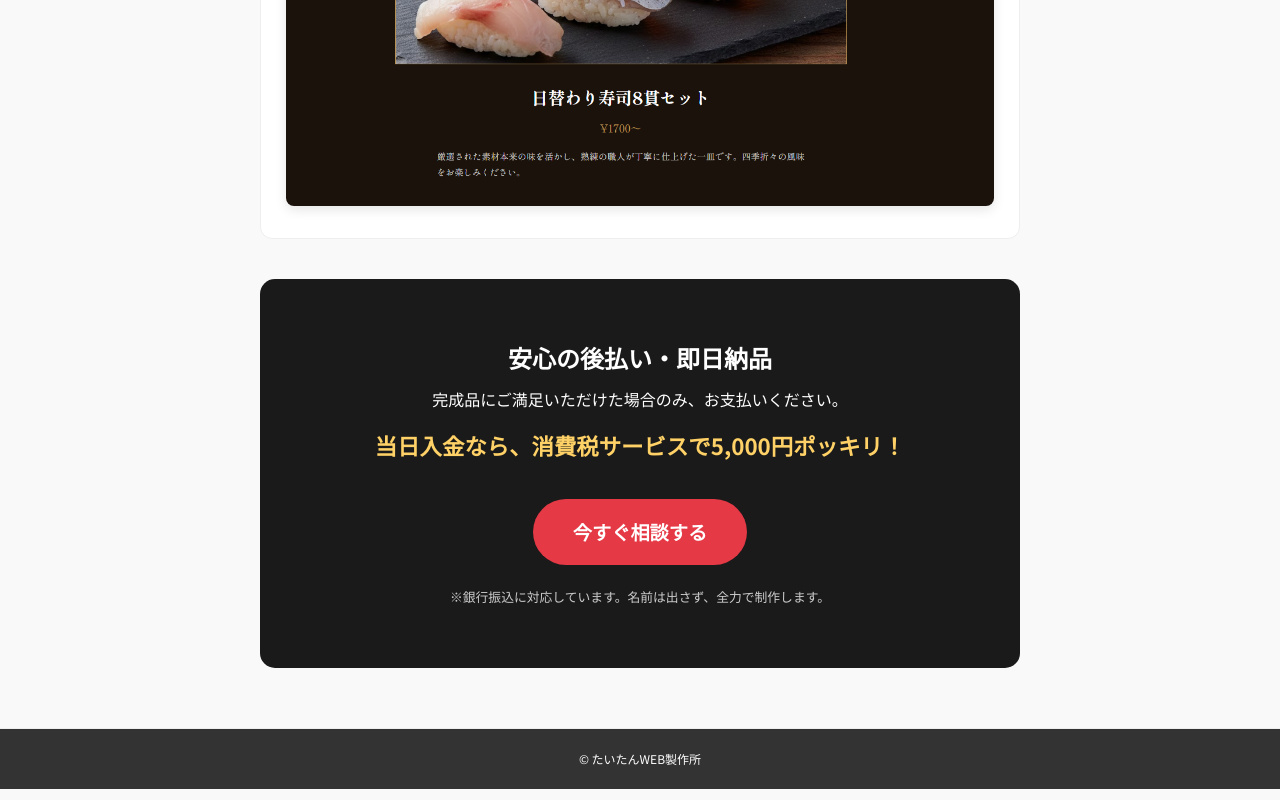
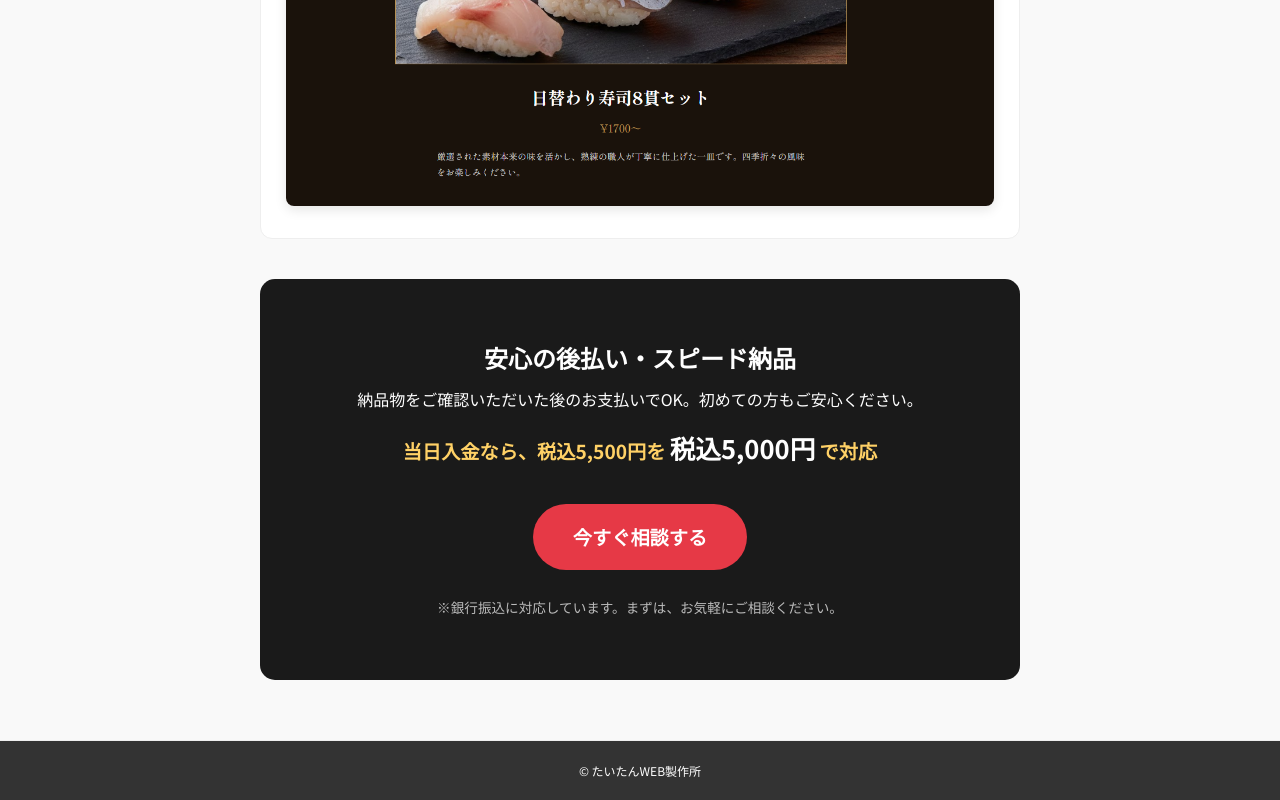
Before and after one commit to taitan-web/portfolio, a plain HTML site: page service.html in a window 1280 px wide. Shown: the part 4147-4947 px from the top of the page. Drawn offline with Linux system fonts and the light colour scheme.

Commit message:
Add files via upload

```diff
--- a/service.html
+++ b/service.html
@@ -16,10 +16,11 @@
         .step-item { background: white; padding: 25px; border-radius: 12px; border: 1px solid #eee; text-align: center; margin-bottom: 40px; }
         .step-num { font-weight: bold; color: #e63946; font-size: 1.2rem; display: block; margin-bottom: 10px; }
 
-        /* 最下部の黒いボックスを完全再現 */
+        /* 黒ボックスのデザイン */
         .cta-section { text-align: center; padding: 60px 20px; background: #1a1a1a; color: white; border-radius: 15px; margin: 40px 0; }
         .cta-btn { display: inline-block; background: #e63946; color: white; padding: 18px 40px; text-decoration: none; border-radius: 50px; font-weight: bold; font-size: 1.2rem; margin-top: 20px; transition: 0.3s; }
-        .special-note { font-size: 0.8rem; margin-top: 20px; color: #ccc; line-height: 1.8; }
+        .cta-btn:hover { background: #ff4d5a; transform: scale(1.05); }
+        .special-note { font-size: 0.85rem; margin-top: 25px; color: #bbb; line-height: 1.8; }
     </style>
 </head>
 <body>
@@ -81,13 +82,16 @@
         </section>
 
         <section class="cta-section">
-            <h2 style="color: white; margin-bottom: 10px;">安心の後払い・即日納品</h2>
-            <p style="margin-bottom: 10px;">完成品にご満足いただけた場合のみ、お支払いください。</p>
-            <p style="font-size: 1.4rem; font-weight: bold; color: #ffd166; margin: 15px 0;">当日入金なら、消費税サービスで5,000円ポッキリ！</p>
+            <h2 style="color: white; margin-bottom: 10px;">安心の後払い・スピード納品</h2>
+            <p style="margin-bottom: 10px;">納品物をご確認いただいた後のお支払いでOK。初めての方もご安心ください。</p>
+
+            <p style="font-size: 1.2rem; font-weight: bold; color: #ffd166; margin: 15px 0;">
+                当日入金なら、税込5,500円を <span style="font-size: 1.6rem; color: #fff;">税込5,000円</span> で対応
+            </p>
 
             <a href="contact.html" class="cta-btn">今すぐ相談する</a>
 
-            <p class="special-note">※銀行振込に対応しています。名前は出さず、全力で制作します。</p>
+            <p class="special-note">※銀行振込に対応しています。まずは、お気軽にご相談ください。</p>
         </section>
     </div>
 
```
